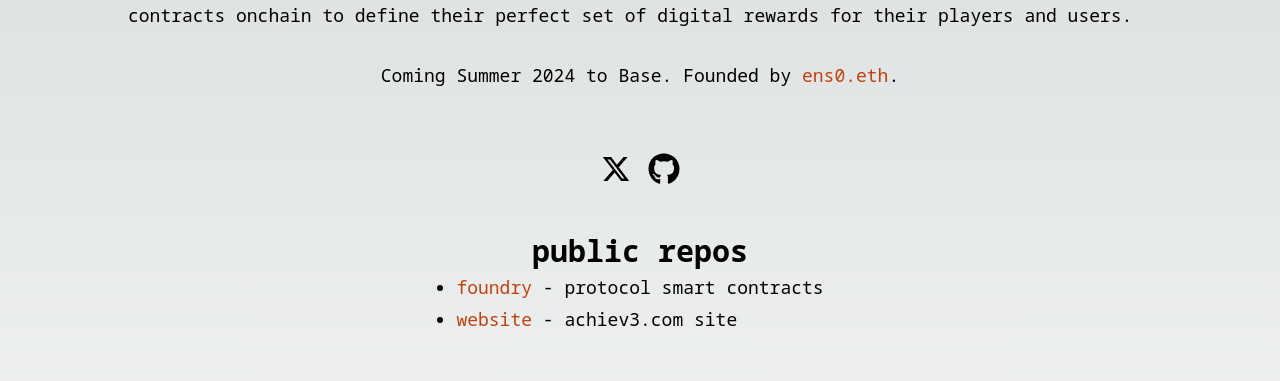
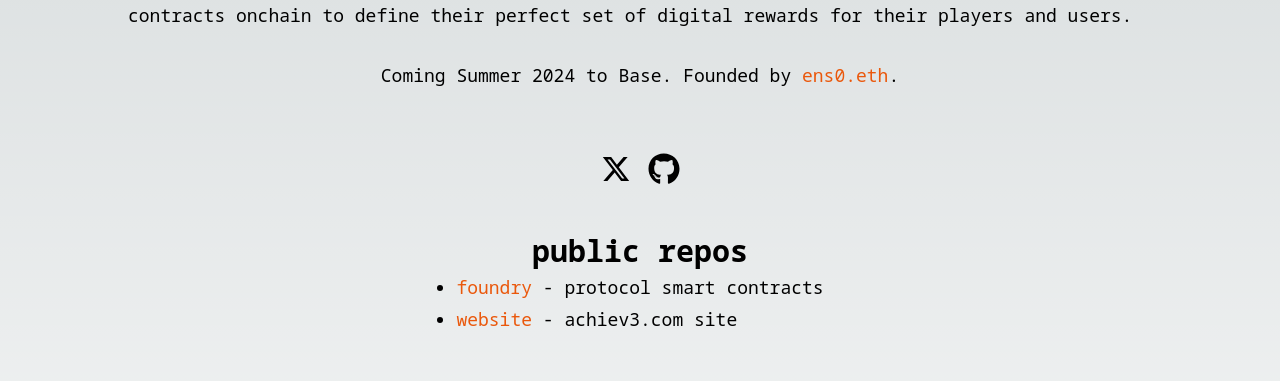
Before and after one commit to achiev3protocol/achiev3-site, a Next.js app: page / in a window 1280 px wide. Shown: the part 235-616 px from the top of the page. Built offline with nearby package versions, Linux system fonts and the light colour scheme.

Commit message:
Change orange color of links

```diff
--- a/src/app/page.tsx
+++ b/src/app/page.tsx
@@ -13,7 +13,7 @@ export default function Home() {
             </p>
 
             <p className="text-lg my-4 mx-8">
-                Coming Summer 2024 to Base. Founded by <Link className="text-orange-700 hover:text-orange-500" href="https://ens0.me">ens0.eth</Link>.
+                Coming Summer 2024 to Base. Founded by <Link className="text-orange-600 hover:text-orange-400" href="https://ens0.me">ens0.eth</Link>.
             </p>
 
             <div className="flex flex-row gap-4 pt-12">
@@ -25,10 +25,10 @@ export default function Home() {
 
             <ul className="text-lg list-disc">
                 <li className="my-1">
-                    <Link href="https://github.com/achiev3protocol/achiev3-foundry" className="text-orange-700 hover:text-orange-500" target="_blank">foundry</Link> - protocol smart contracts
+                    <Link href="https://github.com/achiev3protocol/achiev3-foundry" className="text-orange-600 hover:text-orange-400" target="_blank">foundry</Link> - protocol smart contracts
                 </li>
                 <li className="my-1">
-                    <Link href="https://github.com/achiev3protocol/achiev3-site" className="text-orange-700 hover:text-orange-500" target="_blank">website</Link> - achiev3.com site
+                    <Link href="https://github.com/achiev3protocol/achiev3-site" className="text-orange-600 hover:text-orange-400" target="_blank">website</Link> - achiev3.com site
                 </li>
             </ul>
 
```
